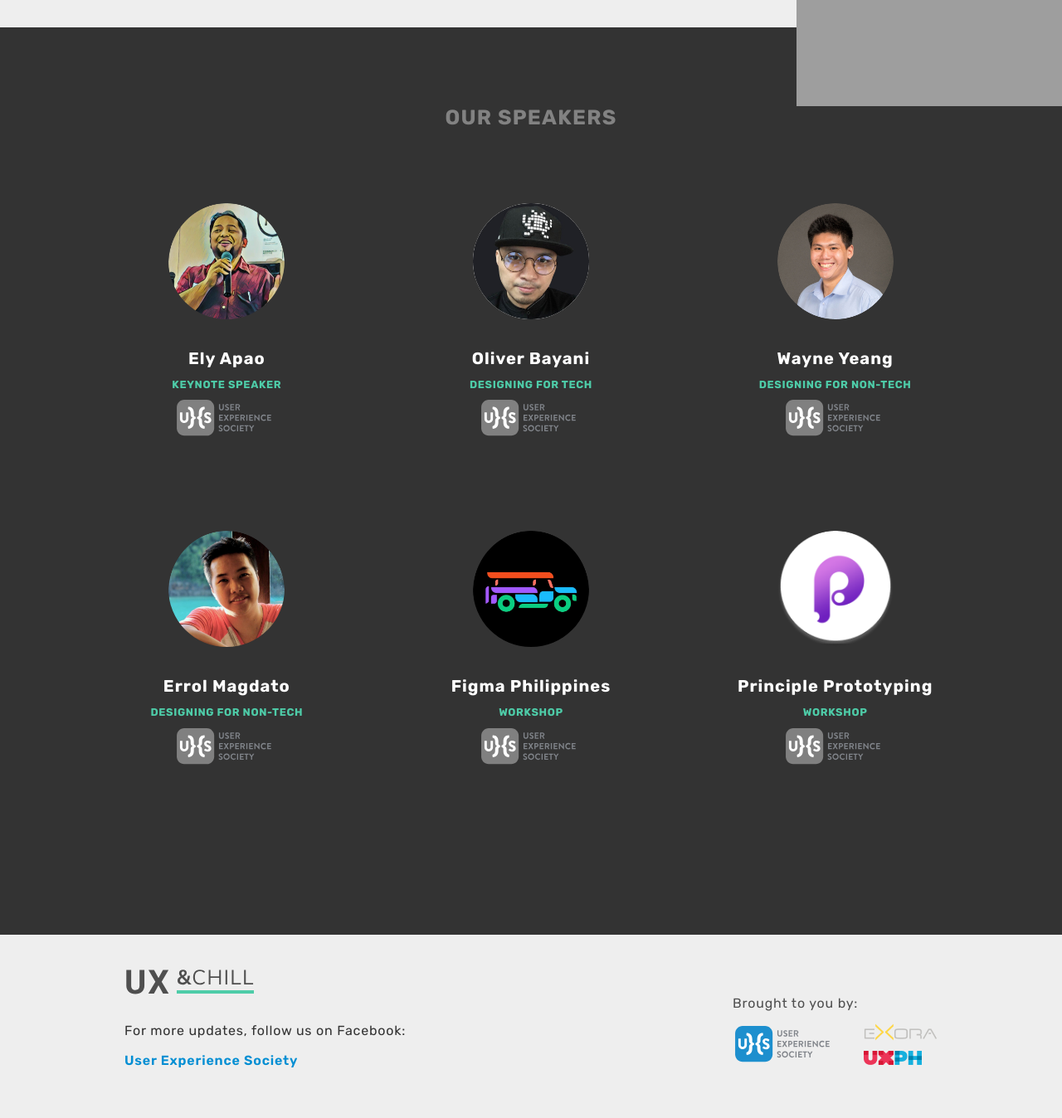
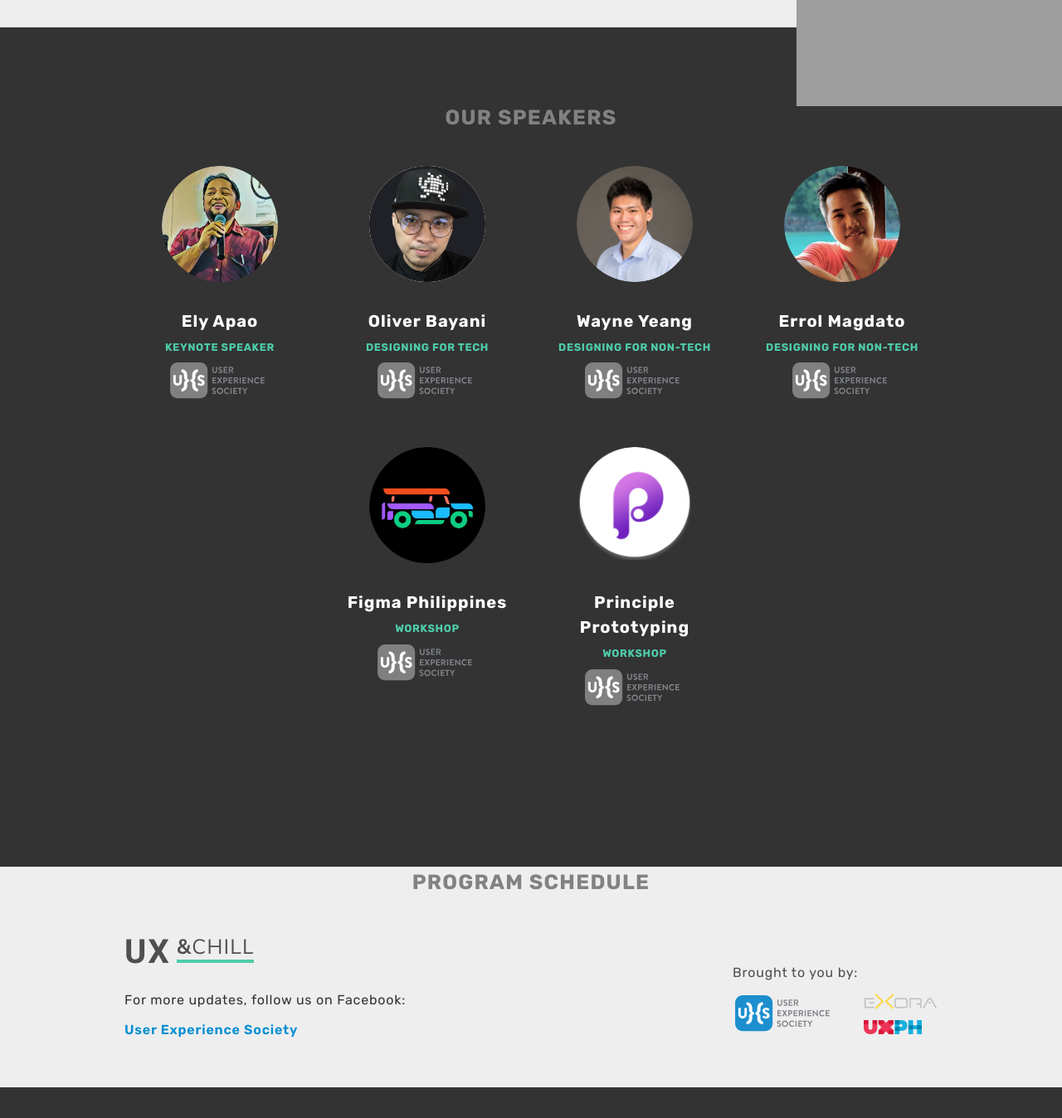
Before and after one commit to UXSoc/ux-chill-website-2020, a PHP site: page / in a window 1280 px wide. Shown: the part 637-1985 px from the top of the page at 83% size. After the commit the page ends 1948 px from the top, so only its background shows below. Run offline with PHP 8.4, Linux system fonts and the light colour scheme; grey boxes are pictures that could not be loaded.

Commit message:
Fixed Speakers Layout and added hover states on navbar and buttons

```diff
--- a/css/app.css
+++ b/css/app.css
@@ -55,11 +55,22 @@ img {
   text-decoration: none;
 }
 
+.primary-btn:hover, .secondary-btn:hover {
+  border: 1px solid #7A599E;
+  color: #7A599E;
+  background-color: #eeeeee;
+}
+
 .secondary-btn {
   border: 1px solid #7A599E;
   color: #7A599E;
   background-color: #eeeeee;
   margin-left: 0.64rem;
+}
+
+.secondary-btn:hover {
+  color: white;
+  background-color: #7A599E;
 }
 
 /* font-family: 'Rubik', sans-serif; */
@@ -99,6 +110,14 @@ section.hero .container {
   letter-spacing: 1.2px;
 }
 
+.hero__nav .navbar a:hover {
+  color: #7A599E;
+  font-weight: 700;
+  position: relative;
+  border-bottom: 2px solid #7A599E;
+  padding-bottom: 1rem;
+}
+
 .hero__nav .navbar a.header-button {
   background-color: #7A599E;
   color: white;
@@ -106,6 +125,12 @@ section.hero .container {
   padding: 0.8rem 1.25rem;
   border-radius: 4px;
   margin-right: 0;
+}
+
+.hero__nav .navbar a.header-button:hover {
+  border: none;
+  padding: 1rem 1.563rem;
+  cursor: pointer;
 }
 
 .hero__cta {
@@ -207,7 +232,7 @@ section.speakers {
           justify-content: center;
 }
 
-section.speakers h2 {
+h2 {
   font-size: 1.563rem;
   letter-spacing: 0.05em;
   font-family: "Rubik", sans-serif;
@@ -218,25 +243,23 @@ section.speakers h2 {
 }
 
 .speaker-collection {
+  max-width: 1200px;
   display: -webkit-box;
   display: -ms-flexbox;
   display: flex;
-  width: 1100px;
-  -webkit-box-pack: start;
-      -ms-flex-pack: start;
-          justify-content: flex-start;
-  -webkit-box-align: stretch;
-      -ms-flex-align: stretch;
-          align-items: stretch;
+  -webkit-box-pack: center;
+      -ms-flex-pack: center;
+          justify-content: center;
+  -webkit-box-align: start;
+      -ms-flex-align: start;
+          align-items: flex-start;
   -ms-flex-wrap: wrap;
       flex-wrap: wrap;
-  /* grid-template-columns: repeat(3, 333px);
-  grid-gap: 52px 21px; */
 }
 
 .speaker-card {
-  width: 333px;
-  padding: 37px 35px 27px;
+  width: 250px;
+  padding: 1rem;
   border-radius: 4px;
   -webkit-box-pack: center;
       -ms-flex-pack: center;
@@ -251,16 +274,8 @@ section.speakers h2 {
   -webkit-box-direction: normal;
       -ms-flex-direction: column;
           flex-direction: column;
-  margin-left: auto;
-  margin-right: auto;
-  margin-top: 40px;
+  margin-top: 1rem;
   text-align: center;
-}
-
-.speaker-width {
-  width: 333px;
-  margin-left: auto;
-  margin-right: auto;
 }
 
 .speaker-category {
--- a/index.html
+++ b/index.html
@@ -1030,6 +1030,11 @@
           </div>
         </div>
       </section>
+
+
+      <section class="schedule">
+        <h2>PROGRAM SCHEDULE</h2>
+      </section>
         <footer>
           <!-- logo -->
           <div class="left">
--- a/scss/app.scss
+++ b/scss/app.scss
@@ -28,12 +28,23 @@ img {
   padding: 0.8rem 1.25rem;
   border-radius: 4px;
   text-decoration: none;
+
+  &:hover {
+    border: 1px solid $purple;
+    color: $purple;
+    background-color: $background;
+  }
 }
 .secondary-btn {
   border: 1px solid $purple;
   color: $purple;
   background-color: $background;
   margin-left: 0.64rem;
+
+  &:hover {
+    color: white;
+    background-color: $purple;
+  }
 }
 
 /* font-family: 'Rubik', sans-serif; */
@@ -62,6 +73,16 @@ section.hero {
         text-decoration: none;
         letter-spacing: 1.2px;
 
+
+
+        &:hover {
+          color: $purple;
+          font-weight: 700;
+          position: relative;
+          border-bottom: 2px solid $purple;
+          padding-bottom: 1rem;
+        }
+
         &.header-button {
           background-color: $purple;
           color: white;
@@ -69,6 +90,13 @@ section.hero {
           padding: 0.8rem 1.25rem;
           border-radius: 4px;
           margin-right: 0;
+
+
+          &:hover {
+            border: none;
+            padding: 1rem 1.563rem;
+            cursor: pointer;
+          }
       }
     }
 }
@@ -166,7 +194,7 @@ section.speakers {
   justify-content: center;
 }
 
-section.speakers h2 {
+h2 {
   font-size: 1.563rem;
   letter-spacing: 0.05em;
   font-family: "Rubik", sans-serif;
@@ -177,37 +205,27 @@ section.speakers h2 {
 }
 
 .speaker-collection {
+  max-width: 1200px;
   display: flex;
-  width: 1100px;
-  justify-content: flex-start;
-  align-items: stretch;
+  justify-content: center;
+  align-items: flex-start;
   flex-wrap: wrap;
-  /* grid-template-columns: repeat(3, 333px);
-  grid-gap: 52px 21px; */
+
 }
 
 .speaker-card {
-  width: 333px;
-  padding: 37px 35px 27px;
+  width: 250px;
+  padding: 1rem;
   border-radius: 4px;
   justify-content: center;
   align-items: center;
   display: flex;
   flex-direction: column;
-  margin-left: auto;
-  margin-right: auto;
-  margin-top: 40px;
-
+  margin-top: 1rem;
   text-align: center;
 }
 
-.speaker-width {
-  width: 333px;
-  margin-left: auto;
-  margin-right: auto;
-}
 
-.speaker-img {}
 
 .speaker-category {
   font-family: "Rubik", sans-serif;
```
Lines whose indentation alone changed are shown as unchanged.
